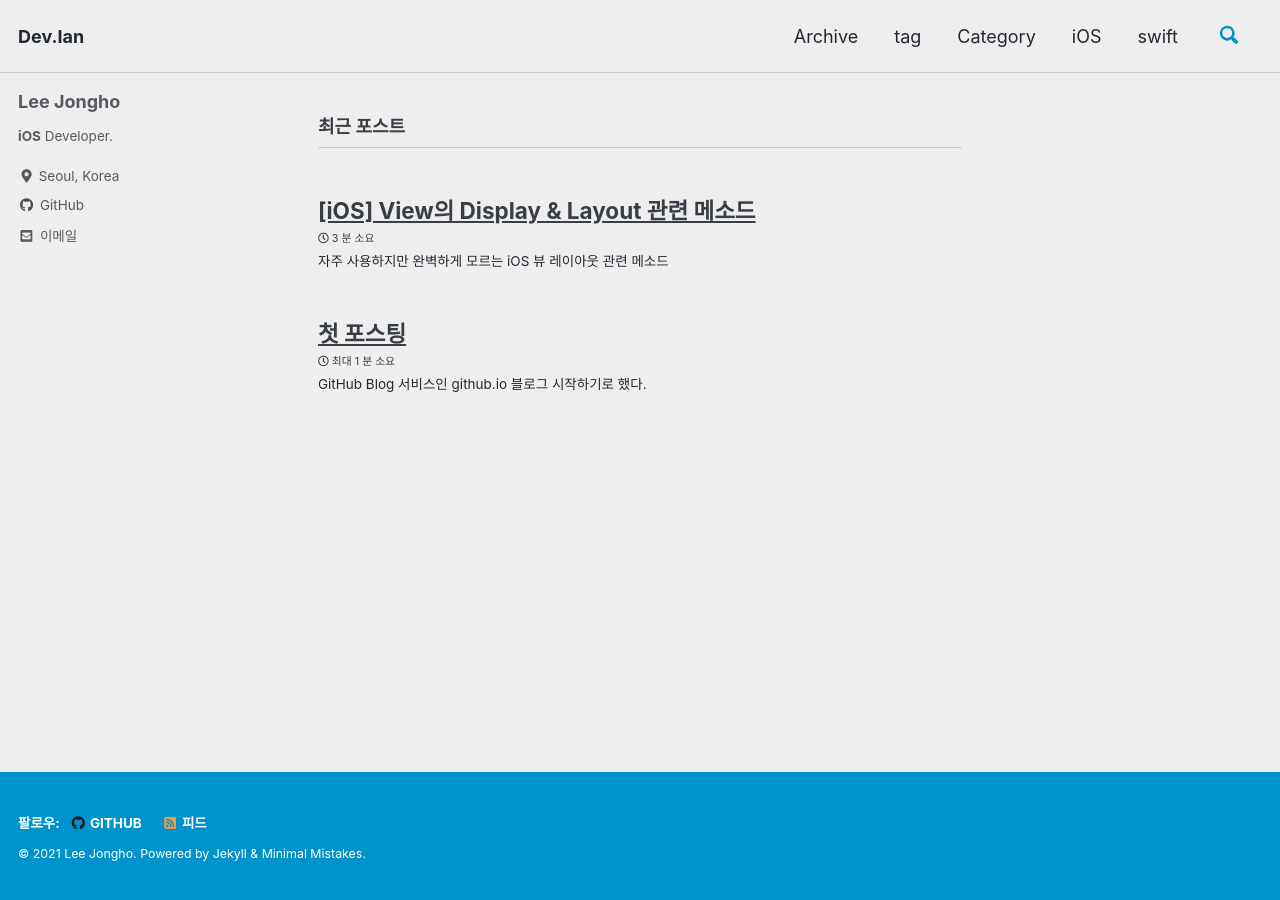
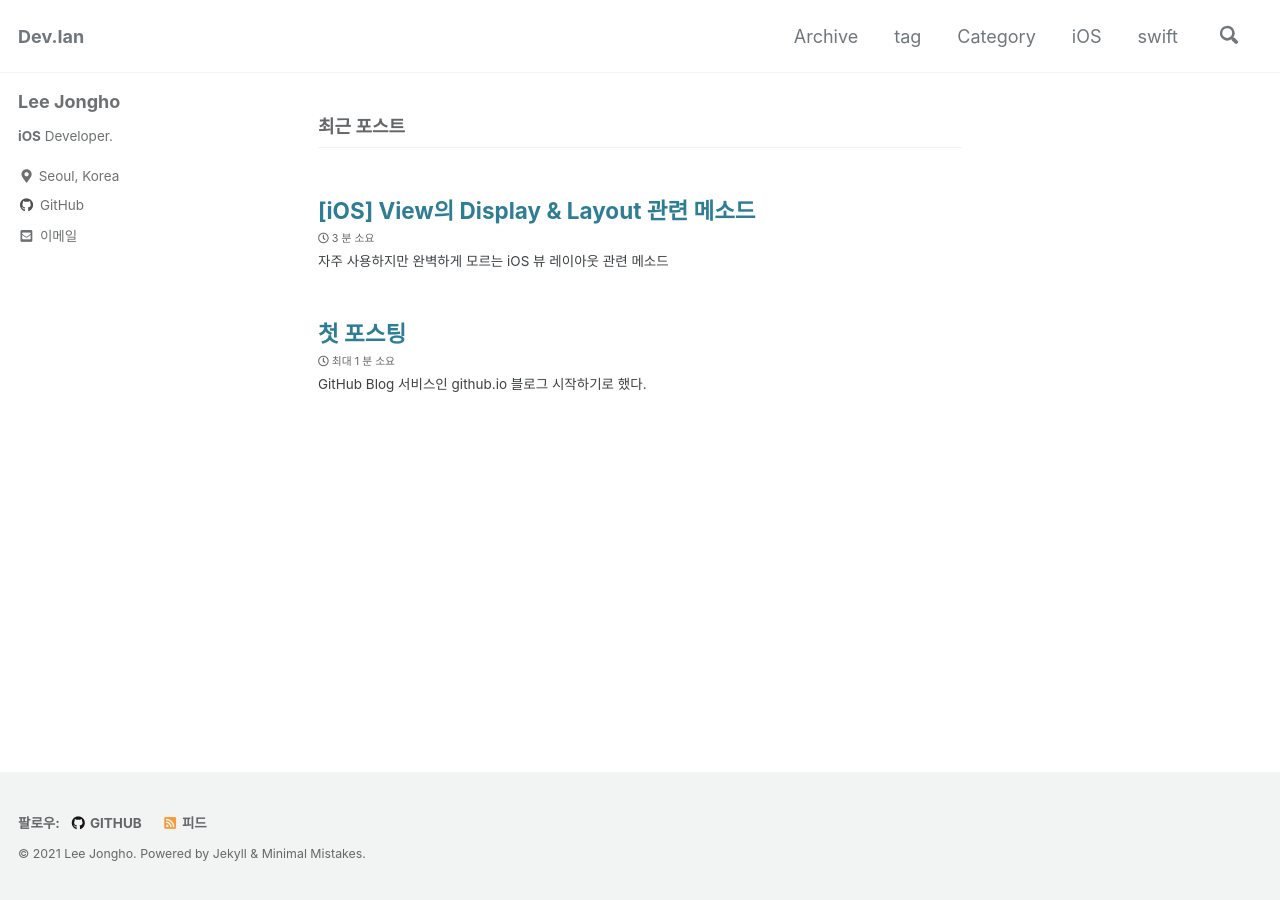
Before and after one commit to bazinga94/bazinga94.github.io, a Jekyll site: the page built from index.html, in a window 1280 px wide. Built offline with Jekyll 4.4.1, drawn with Linux system fonts in a browser that asks for light colours; cached includes are drawn as plain includes; the list of posts is cut into pages by our own code.

Commit message:
링크 밑줄 제거, 테마 default로 변경

```diff
--- a/_config.yml
+++ b/_config.yml
@@ -12,7 +12,7 @@
 
 # theme                  : "minimal-mistakes-jekyll"
 # remote_theme           : "mmistakes/minimal-mistakes"
-minimal_mistakes_skin    : "air" # "air", "aqua", "contrast", "dark", "dirt", "neon", "mint", "plum", "sunrise"
+minimal_mistakes_skin    : "default" # "air", "aqua", "contrast", "dark", "dirt", "neon", "mint", "plum", "sunrise"
 
 # Site Settings
 locale                   : "ko"
--- a/_sass/minimal-mistakes/_base.scss
+++ b/_sass/minimal-mistakes/_base.scss
@@ -126,6 +126,8 @@
 /* links */
 
 a {
+  /* a link 하이퍼링크 밑줄 제거 */
+  text-decoration: none;
   &:focus {
     @extend %tab-focus;
   }
```
